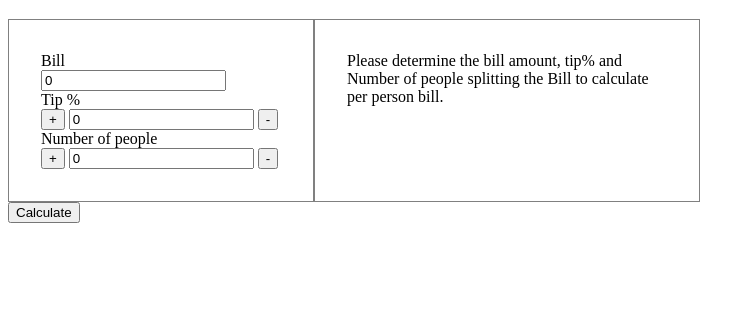
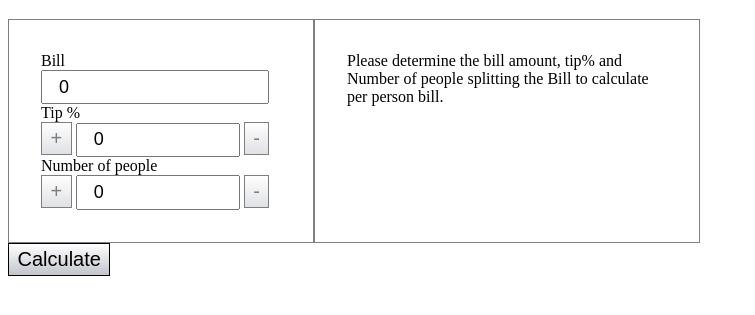
Before and after one commit to Sameony/TipCalculator, a plain HTML site: page index.html in a window 1280 px wide. Shown: the part 61-376 px from the top of the page, without its empty margins (0-755 px from the left). Drawn offline with Linux system fonts and the light colour scheme.

Commit message:
style: input field and buttons

```diff
--- a/styles.css
+++ b/styles.css
@@ -2,10 +2,32 @@ section{
     display: flex;
     flex-direction: row;
 }
-button{
+input{
+    padding: 0.3rem 1rem;
+    font-size: large;
+    width: 8rem;
+}
+#inputBill{
+    width: 12rem;
+}
+button {
+    background-image: linear-gradient(#FFFFFF, #C1C5CC);
+    font-size:20px;
+    font-weight: 100;
+    padding: 4px 8.5px;
+    border: solid #000000 1px;
+    display: inline-block;
     cursor: pointer;
-    transition: ease-in;
-    transition-delay: 0.5s;
+    text-align: center;
+    transition: 0.5s;
+    opacity: 0.5;
+ }
+
+button:hover {
+    opacity: 1;
+ }
+.check{
+    opacity: 1;
 }
 .boxInput{
     min-width: 15rem;
```
